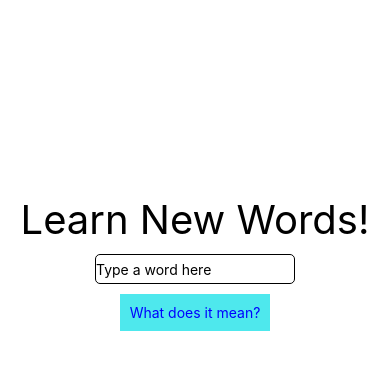
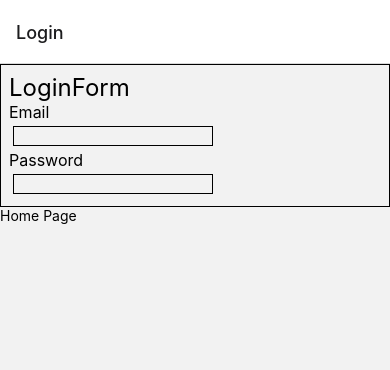
Before and after one commit to Jambr0li/learnWords, a React Native app: screen /Login in a window 390 px wide. Shown: the top 370 px of the page. Built offline with nearby package versions, Linux system fonts and the light colour scheme.

Commit message:
Refactored into navigation stack

```diff
--- a/App.tsx
+++ b/App.tsx
@@ -1,51 +1,7 @@
-import { StatusBar } from "expo-status-bar";
-import { StyleSheet, Text, View, ScrollView } from "react-native";
-import React, { useEffect, useState } from "react";
-import Button from "./button";
-import Input from "./text_input";
-import WordDetails from "./word_details";
+import "react-native-gesture-handler";
+import React from "react";
+import AppNavigator from "./src/navigation/AppNavigator";
 
 export default function App() {
-  const [wordData, setWordData] = useState(null);
-
-  // Gets word data from API
-
-  const handleWordSubmit = async (word: { word: string }) => {
-    console.log(`Here is what we are sending to the API: ${word}`);
-    try {
-      const response = await fetch(
-        `https://api.dictionaryapi.dev/api/v2/entries/en/${word}`
-      );
-      const data = await response.json();
-      setWordData(data);
-      console.log(wordData);
-    } catch (e) {
-      console.log("Error fetching data:", e);
-    }
-  };
-
-  return (
-    <ScrollView>
-      <View style={styles.container}>
-        <Text style={styles.learn}>Learn New Words!</Text>
-        <Input onSubmit={handleWordSubmit} />
-        <Button />
-        {wordData && <WordDetails data={wordData} />}
-        <StatusBar style="auto" />
-      </View>
-    </ScrollView>
-  );
+  return <AppNavigator />;
 }
-
-const styles = StyleSheet.create({
-  learn: {
-    fontSize: 40,
-  },
-  container: {
-    marginTop: "50%",
-    flex: 1,
-    backgroundColor: "#fff",
-    alignItems: "center",
-    justifyContent: "center",
-  },
-});
--- a/button.tsx
+++ /dev/null
@@ -1,22 +0,0 @@
-import React from "react";
-import { StyleSheet, Button, Pressable, Text } from "react-native";
-
-export default function button() {
-  return (
-    <Pressable
-      onPress={() => {
-        console.log("Pressed!");
-      }}
-    >
-      <Text style={styles.blue}>What does it mean?</Text>
-    </Pressable>
-  );
-}
-
-const styles = StyleSheet.create({
-  blue: {
-    padding: 10,
-    backgroundColor: "#4ee8ed",
-    color: "blue",
-  },
-});
--- a/package.json
+++ b/package.json
@@ -10,10 +10,13 @@
     "typescript": "tsc"
   },
   "dependencies": {
+    "@react-navigation/stack": "^6.3.25",
     "expo": "~50.0.7",
     "expo-status-bar": "~1.11.1",
     "react": "18.2.0",
-    "react-native": "0.73.4"
+    "react-native": "0.73.4",
+    "react-native-gesture-handler": "~2.14.0",
+    "@react-native-masked-view/masked-view": "0.3.0"
   },
   "devDependencies": {
     "@babel/core": "^7.20.0",
--- /dev/null
+++ b/src/components/login_form.tsx
@@ -0,0 +1,38 @@
+import { StyleSheet, View, Text, TextInput } from "react-native";
+import React from "react";
+
+const LoginForm = () => {
+  return (
+    <View style={styles.container}>
+      <Text style={styles.title}>LoginForm</Text>
+      <Text style={styles.subtitle}>Email</Text>
+      <TextInput style={styles.input}></TextInput>
+      <Text style={styles.subtitle}>Password</Text>
+      <TextInput style={styles.input}></TextInput>
+    </View>
+  );
+};
+
+export default LoginForm;
+
+const styles = StyleSheet.create({
+  input: {
+    margin: 4,
+    borderWidth: 1,
+    height: 20,
+    width: 200,
+    borderColor: "black",
+    alignItems: "center",
+    justifyContent: "center",
+  },
+  container: {
+    padding: 8,
+    borderWidth: 1,
+  },
+  title: {
+    fontSize: 24,
+  },
+  subtitle: {
+    fontSize: 16,
+  },
+});
--- /dev/null
+++ b/src/navigation/AppNavigator.tsx
@@ -0,0 +1,25 @@
+import { View, Text } from "react-native";
+import React from "react";
+import { NavigationContainer } from "@react-navigation/native";
+import { createStackNavigator } from "@react-navigation/stack";
+
+import HomeScreen from "../screens/homeScreen";
+import LoginScreen from "../screens/loginScreen";
+
+const Stack = createStackNavigator();
+
+const AppNavigator = () => {
+  return (
+    <NavigationContainer>
+      <Stack.Navigator
+        initialRouteName="Login"
+        screenOptions={{ gestureEnabled: true, gestureDirection: "horizontal" }}
+      >
+        <Stack.Screen name="Login" component={LoginScreen} />
+        <Stack.Screen name="Home" component={HomeScreen} />
+      </Stack.Navigator>
+    </NavigationContainer>
+  );
+};
+
+export default AppNavigator;
--- /dev/null
+++ b/src/screens/homeScreen.tsx
@@ -0,0 +1,51 @@
+import { StyleSheet, View, Text, ScrollView } from "react-native";
+import { StatusBar } from "expo-status-bar";
+import Input from "../components/text_input";
+import WordDetails from "../components/word_details";
+import React, { useState } from "react";
+
+const HomeScreen = () => {
+  const [wordData, setWordData] = useState(null);
+
+  // Gets word data from API
+
+  const handleWordSubmit = async (word: { word: string }) => {
+    console.log(`Here is what we are sending to the API: ${word}`);
+    try {
+      const response = await fetch(
+        `https://api.dictionaryapi.dev/api/v2/entries/en/${word}`
+      );
+      const data = await response.json();
+      setWordData(data);
+      console.log(wordData);
+    } catch (e) {
+      console.log("Error fetching data:", e);
+    }
+  };
+
+  return (
+    <ScrollView>
+      <View style={styles.container}>
+        <Text style={styles.learn}>Learn New Words!</Text>
+        <Input onSubmit={handleWordSubmit} />
+        {wordData && <WordDetails data={wordData} />}
+        <StatusBar style="auto" />
+      </View>
+    </ScrollView>
+  );
+};
+
+export default HomeScreen;
+
+const styles = StyleSheet.create({
+  learn: {
+    fontSize: 40,
+  },
+  container: {
+    marginTop: "50%",
+    flex: 1,
+    backgroundColor: "#fff",
+    alignItems: "center",
+    justifyContent: "center",
+  },
+});
--- /dev/null
+++ b/src/screens/loginScreen.tsx
@@ -0,0 +1,29 @@
+import { View, Text, TouchableOpacity, StyleSheet } from "react-native";
+import React from "react";
+import LoginForm from "../components/login_form";
+import { useNavigation } from "@react-navigation/native";
+
+import { StackNavigationProp } from "@react-navigation/stack";
+
+type RootStackParamList = {
+  Home: undefined;
+  // Add other screens here
+};
+type NavigationProp = StackNavigationProp<RootStackParamList, "Home">;
+
+const LoginScreen = () => {
+  const navigation: NavigationProp = useNavigation();
+  const goToHomePage = () => {
+    navigation.navigate("Home");
+  };
+  return (
+    <View>
+      <LoginForm />
+      <TouchableOpacity onPress={goToHomePage}>
+        <Text>Home Page</Text>
+      </TouchableOpacity>
+    </View>
+  );
+};
+
+export default LoginScreen;
```
Also changed, not shown: src/components/text_input.tsx (renamed from text_input.tsx), src/components/word_details.tsx (renamed from word_details.tsx), 1 other file (tests, documents, lock files or other folders).
